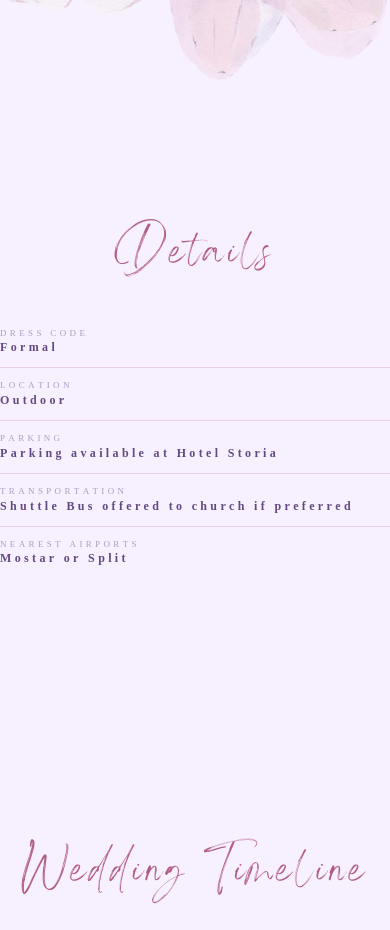
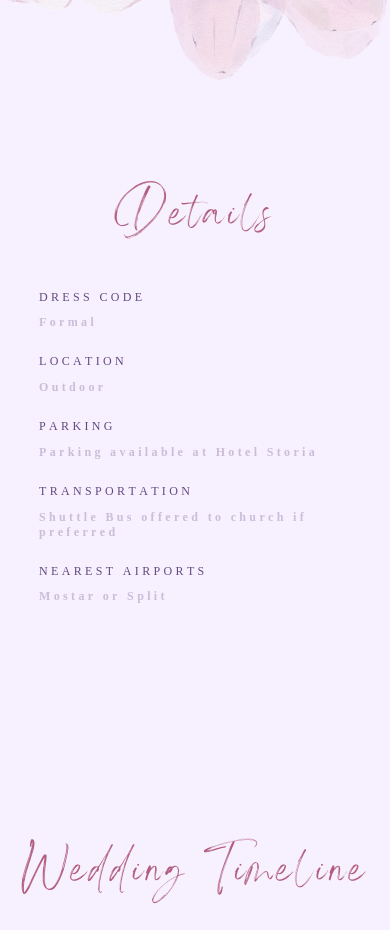
Before and after one commit to SirBepy/wedding-invitation, a React (Vite) app: page / in a window 390 px wide. Shown: the part 860-1790 px from the top of the page. Built offline with nearby package versions, Linux system fonts and the light colour scheme; no server answers.

Commit message:
FIX: details styling for mobile

```diff
--- a/src/sections/Details/Details.scss
+++ b/src/sections/Details/Details.scss
@@ -8,6 +8,7 @@
     flex-direction: column;
     align-items: center;
     width: 100%;
+    padding: 10vw;
   }
 
   .details-list {
@@ -31,10 +32,22 @@
       transition: 0.5s;
       border-radius: 10px;
     }
+
+    @media (max-width: $breakpoint-mobile) {
+      &::after {
+        display: none;
+      }
+    }
   }
 
   .details-list__item {
     display: flex;
+
+    @media (max-width: $breakpoint-mobile) {
+      flex-direction: column;
+      padding: 1em 0;
+      gap: 0.6em;
+    }
   }
 
   .details-list__label {
@@ -49,6 +62,14 @@
     align-items: center;
     justify-content: flex-end;
     text-transform: uppercase;
+
+    @media (max-width: $breakpoint-mobile) {
+      flex: none;
+      text-align: left;
+      justify-content: flex-start;
+      padding: 0 0 0.3em 0;
+      font-size: 1rem;
+    }
   }
 
   .details-list__value {
@@ -63,40 +84,12 @@
     font-weight: 700;
     display: flex;
     align-items: center;
-  }
 
-  @media (max-width: $breakpoint-mobile) {
-    .details-list {
-      &::after {
-        display: none;
-      }
-    }
-
-    .details-list__item {
-      flex-direction: column;
-      padding: 1em 0;
-      border-bottom: 1px solid rgba($color-accent, 0.2);
-
-      &:last-child {
-        border-bottom: none;
-      }
-    }
-
-    .details-list__label {
-      flex: none;
-      text-align: left;
-      justify-content: flex-start;
-      padding: 0 0 0.3em 0;
-      font-size: 0.75rem;
-      opacity: 0.5;
-    }
-
-    .details-list__value {
+    @media (max-width: $breakpoint-mobile) {
+      font-size: 1rem;
       flex: none;
       text-align: left;
       padding: 0;
-      opacity: 1;
-      font-size: 1rem;
     }
   }
 }
```
